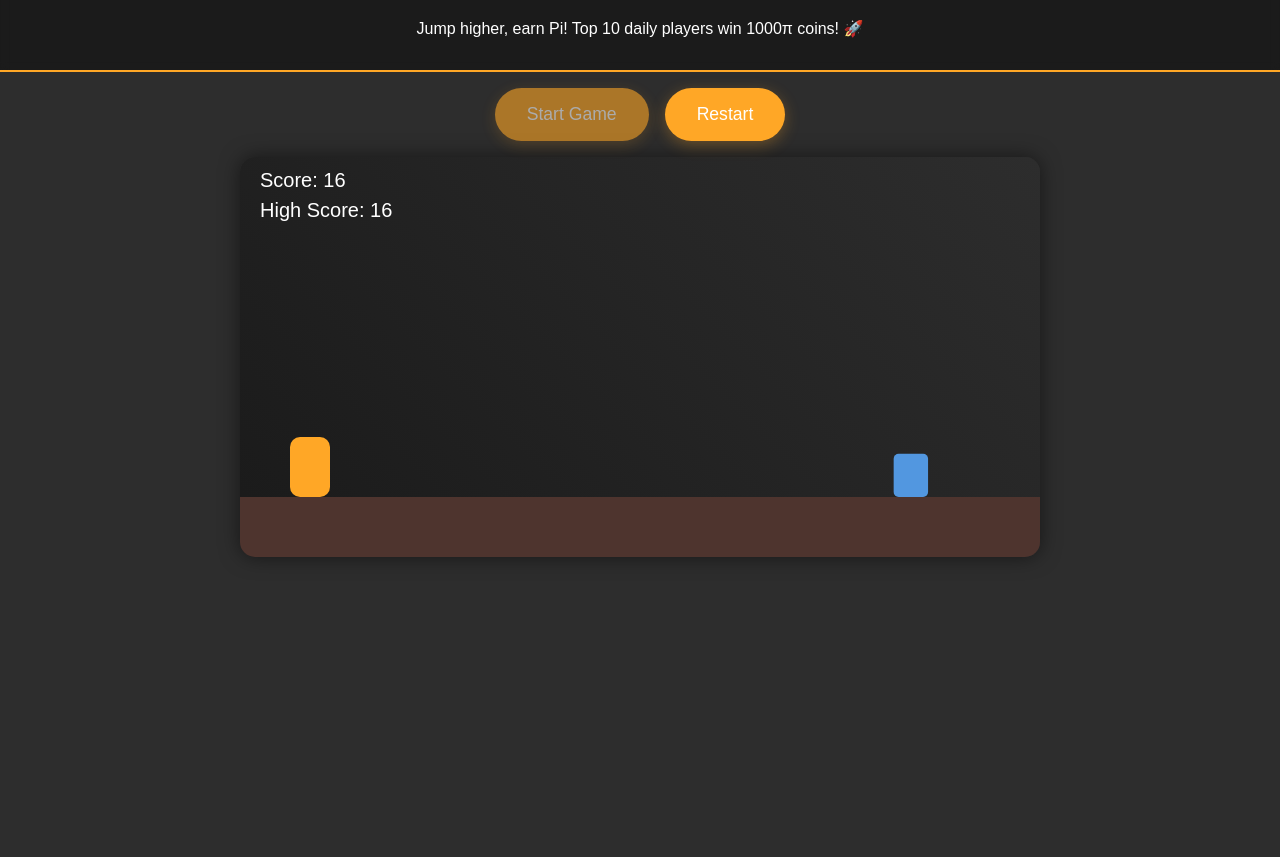
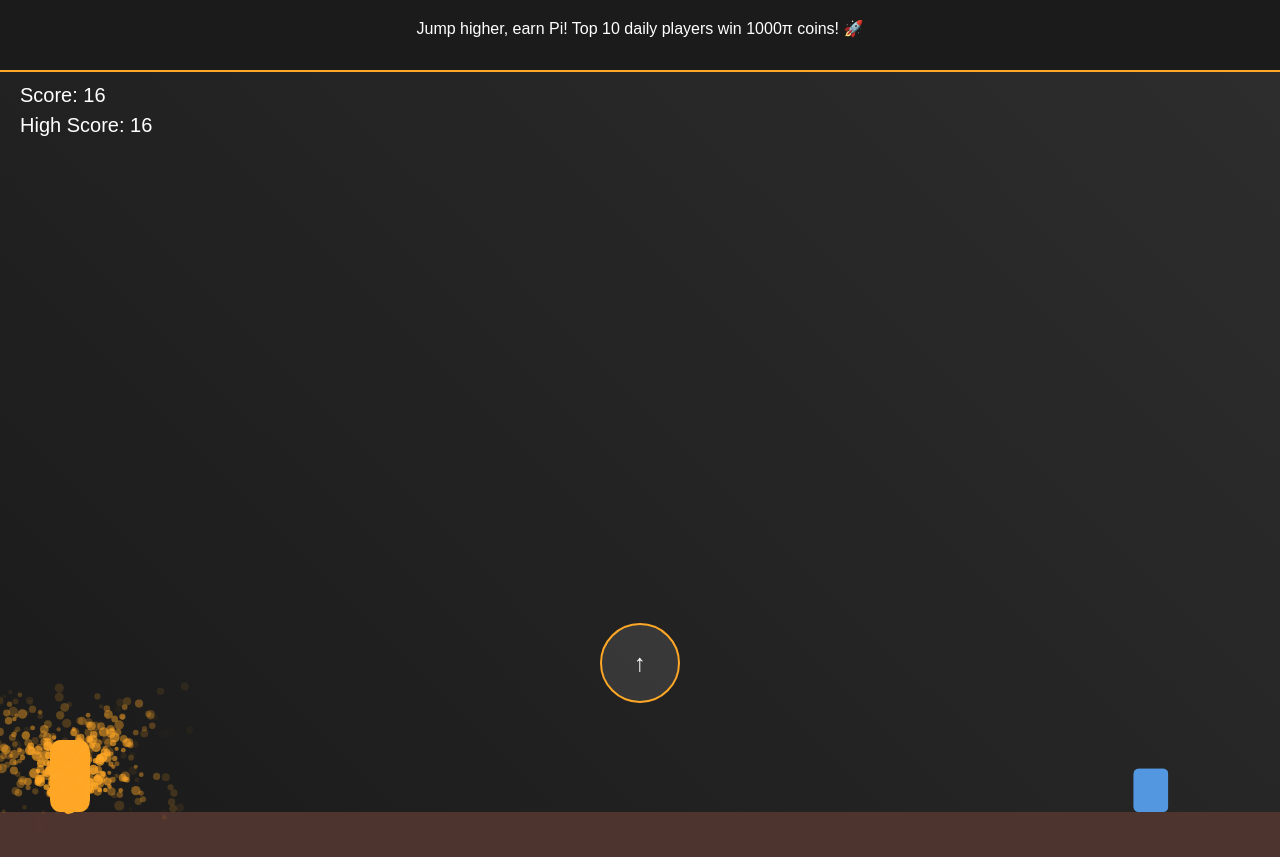
Before and after one commit to sonirn/Play-To-Earn, a plain HTML site: page index.html in a window 1280 px wide. Both pictures are taken after a click on the button "Start Game". Shown: the part 77-934 px from the top of the page. Before the commit the page ends 800 px from the top, so only its background shows below. Drawn offline with Linux system fonts and the light colour scheme.

Commit message:
Update index.html

```diff
--- a/index.html
+++ b/index.html
@@ -17,7 +17,7 @@
             background: var(--background);
             font-family: 'Arial Rounded MT Bold', Arial, sans-serif;
             color: #fff;
-            overflow-x: hidden;
+            overflow: hidden;
             touch-action: manipulation;
         }
 
@@ -27,23 +27,26 @@
             backdrop-filter: blur(5px);
             border-bottom: 2px solid var(--primary);
             text-align: center;
+            transition: opacity 0.3s;
         }
 
         canvas {
             display: block;
             background: linear-gradient(45deg, #1a1a1a 0%, #2d2d2d 100%);
-            margin: 1rem auto;
-            border-radius: 15px;
-            box-shadow: 0 0 20px rgba(0,0,0,0.5);
-            max-width: 100%;
+            margin: 0 auto;
+            border-radius: 0;
+            box-shadow: none;
         }
 
         #controls {
+            position: fixed;
+            top: 50%;
+            left: 50%;
+            transform: translate(-50%, -50%);
+            z-index: 1000;
             display: flex;
-            justify-content: center;
+            flex-direction: column;
             gap: 1rem;
-            margin: 1rem auto;
-            padding: 0 1rem;
         }
 
         .game-btn {
@@ -65,10 +68,13 @@
         }
 
         #mobileControls {
+            position: fixed;
+            bottom: 20px;
+            left: 50%;
+            transform: translateX(-50%);
             display: none;
-            justify-content: center;
             gap: 2rem;
-            margin: 1rem auto;
+            z-index: 1000;
         }
 
         .mobile-btn {
@@ -80,23 +86,11 @@
             color: white;
             font-size: 1.5rem;
             touch-action: manipulation;
+            transition: transform 0.1s;
         }
 
-        @media (max-width: 768px) {
-            canvas {
-                width: 95%;
-                height: auto;
-                aspect-ratio: 16/9;
-            }
-
-            #mobileControls {
-                display: flex;
-            }
-
-            .game-btn {
-                padding: 0.8rem 1.5rem;
-                font-size: 1rem;
-            }
+        .mobile-btn:active {
+            transform: scale(0.9);
         }
 
         .game-over {
@@ -111,7 +105,14 @@
             backdrop-filter: blur(10px);
             border: 2px solid var(--primary);
             box-shadow: 0 0 30px rgba(255,167,38,0.2);
-            z-index: 1000;
+            z-index: 1001;
+        }
+
+        .particle {
+            position: absolute;
+            pointer-events: none;
+            background: var(--primary);
+            border-radius: 50%;
         }
     </style>
 </head>
@@ -123,28 +124,44 @@
 
     <div id="controls">
         <button class="game-btn" id="startBtn">Start Game</button>
-        <button class="game-btn" id="restartBtn" disabled>Restart</button>
     </div>
 
     <canvas id="gameCanvas"></canvas>
 
     <div id="mobileControls">
         <button class="mobile-btn" id="jumpBtn">↑</button>
-        <button class="mobile-btn" id="restartMobileBtn">↻</button>
     </div>
 
     <script>
         const canvas = document.getElementById('gameCanvas');
         const ctx = canvas.getContext('2d');
         let animationFrameId;
+        let particles = [];
+        let screenShake = 0;
+
+        // Fullscreen setup
+        function enterFullscreen() {
+            if (canvas.requestFullscreen) {
+                canvas.requestFullscreen();
+            } else if (canvas.webkitRequestFullscreen) {
+                canvas.webkitRequestFullscreen();
+            }
+            document.getElementById('controls').style.opacity = '0';
+        }
 
         // Responsive setup
         function resizeCanvas() {
-            canvas.width = Math.min(window.innerWidth - 40, 800);
-            canvas.height = canvas.width * 0.5;
+            canvas.width = window.innerWidth;
+            canvas.height = window.innerHeight;
         }
         resizeCanvas();
         window.addEventListener('resize', resizeCanvas);
+        window.addEventListener('fullscreenchange', () => {
+            if (!document.fullscreenElement) {
+                resetGame();
+                document.getElementById('controls').style.opacity = '1';
+            }
+        });
 
         // Game constants
         const GRAVITY = 0.7;
@@ -157,12 +174,13 @@
         let gameSpeed = INITIAL_SPEED;
         let player = {
             x: 50,
-            y: canvas.height - GROUND_HEIGHT - 60,
+            y: 0,
             width: 40,
             height: 60,
             yVelocity: 0,
             isJumping: false,
-            color: '#FFA726'
+            color: '#FFA726',
+            scaleY: 1
         };
 
         let obstacles = [];
@@ -179,6 +197,7 @@
                 this.x = canvas.width;
                 this.y = canvas.height - GROUND_HEIGHT - this.height;
                 this.color = `hsl(${Math.random() * 360}, 70%, 60%)`;
+                this.glow = 0;
             }
         }
 
@@ -187,6 +206,8 @@
             if (!player.isJumping && gameStarted && !gameOver) {
                 player.yVelocity = JUMP_STRENGTH;
                 player.isJumping = true;
+                createParticles();
+                player.scaleY = 0.8;
             }
         }
 
@@ -201,31 +222,57 @@
             handleJump();
         });
 
-        document.getElementById('startBtn').addEventListener('click', startGame);
-        document.getElementById('restartBtn').addEventListener('click', resetGame);
-        document.getElementById('restartMobileBtn').addEventListener('click', resetGame);
+        document.getElementById('startBtn').addEventListener('click', () => {
+            enterFullscreen();
+            startGame();
+        });
 
         function startGame() {
             if (!gameStarted) {
                 gameStarted = true;
                 gameOver = false;
+                player.y = canvas.height - GROUND_HEIGHT - player.height;
                 document.getElementById('startBtn').disabled = true;
-                document.getElementById('restartBtn').disabled = false;
-                resetGame();
+                document.getElementById('mobileControls').style.display = 'flex';
+                gameLoop();
             }
         }
 
         function resetGame() {
             cancelAnimationFrame(animationFrameId);
+            const overlays = document.querySelectorAll('.game-over');
+            overlays.forEach(overlay => overlay.remove());
+
             player.y = canvas.height - GROUND_HEIGHT - player.height;
             player.yVelocity = 0;
             player.isJumping = false;
+            player.scaleY = 1;
             obstacles = [];
+            particles = [];
             score = 0;
             gameOver = false;
             gameSpeed = INITIAL_SPEED;
             frameCount = 0;
-            gameLoop();
+            screenShake = 0;
+            gameStarted = false;
+            document.getElementById('startBtn').disabled = false;
+            document.getElementById('mobileControls').style.display = 'none';
+            if (document.fullscreenElement) document.exitFullscreen();
+        }
+
+        function createParticles() {
+            for (let i = 0; i < 10; i++) {
+                particles.push({
+                    x: player.x + player.width/2,
+                    y: player.y + player.height,
+                    size: Math.random() * 3 + 2,
+                    velocity: {
+                        x: (Math.random() - 0.5) * 5,
+                        y: Math.random() * -3 - 2
+                    },
+                    alpha: 1
+                });
+            }
         }
 
         function update() {
@@ -241,12 +288,15 @@
             // Player physics
             player.yVelocity += GRAVITY;
             player.y += player.yVelocity;
+            player.scaleY = Math.min(player.scaleY + 0.05, 1);
 
             // Ground collision
             if (player.y + player.height >= canvas.height - GROUND_HEIGHT) {
                 player.y = canvas.height - GROUND_HEIGHT - player.height;
                 player.yVelocity = 0;
                 player.isJumping = false;
+                createParticles();
+                player.scaleY = 1.2;
             }
 
             // Obstacle generation
@@ -255,7 +305,10 @@
             }
 
             // Update obstacles
-            obstacles.forEach(obs => obs.x -= gameSpeed);
+            obstacles.forEach(obs => {
+                obs.x -= gameSpeed;
+                obs.glow = Math.sin(Date.now()/100) * 5 + 5;
+            });
             obstacles = obstacles.filter(obs => obs.x + obs.width > 0);
 
             // Collision detection
@@ -266,32 +319,63 @@
                     player.y < obs.y + obs.height &&
                     player.y + player.height > obs.y
                 ) {
+                    screenShake = 10;
                     gameOver = true;
                 }
             });
 
+            // Update particles
+            particles.forEach(p => {
+                p.x += p.velocity.x;
+                p.y += p.velocity.y;
+                p.alpha -= 0.02;
+                p.velocity.y += 0.1;
+            });
+            particles = particles.filter(p => p.alpha > 0);
+
             // Gradually increase difficulty
             gameSpeed += 0.002;
+            if (screenShake > 0) screenShake--;
         }
 
         function draw() {
             ctx.clearRect(0, 0, canvas.width, canvas.height);
 
+            // Apply screen shake
+            const shakeX = screenShake > 0 ? Math.random() * 4 - 2 : 0;
+            const shakeY = screenShake > 0 ? Math.random() * 4 - 2 : 0;
+            ctx.setTransform(1, 0, 0, 1, shakeX, shakeY);
+
             // Draw ground
             ctx.fillStyle = '#4e342e';
             ctx.fillRect(0, canvas.height - GROUND_HEIGHT, canvas.width, GROUND_HEIGHT);
 
-            // Draw player
+            // Draw player with squash/stretch
+            ctx.save();
+            ctx.translate(player.x + player.width/2, player.y + player.height);
+            ctx.scale(1, player.scaleY);
+            ctx.fillStyle = player.color;
             ctx.beginPath();
-            ctx.roundRect(player.x, player.y, player.width, player.height, 10);
-            ctx.fillStyle = player.color;
+            ctx.roundRect(-player.width/2, -player.height, player.width, player.height, 10);
             ctx.fill();
+            ctx.restore();
 
-            // Draw obstacles
+            // Draw obstacles with glow
             obstacles.forEach(obs => {
+                ctx.shadowColor = obs.color;
+                ctx.shadowBlur = obs.glow;
+                ctx.fillStyle = obs.color;
                 ctx.beginPath();
                 ctx.roundRect(obs.x, obs.y, obs.width, obs.height, 5);
-                ctx.fillStyle = obs.color;
+                ctx.fill();
+                ctx.shadowBlur = 0;
+            });
+
+            // Draw particles
+            particles.forEach(p => {
+                ctx.fillStyle = `rgba(255,167,38,${p.alpha})`;
+                ctx.beginPath();
+                ctx.arc(p.x, p.y, p.size, 0, Math.PI * 2);
                 ctx.fill();
             });
 
```
